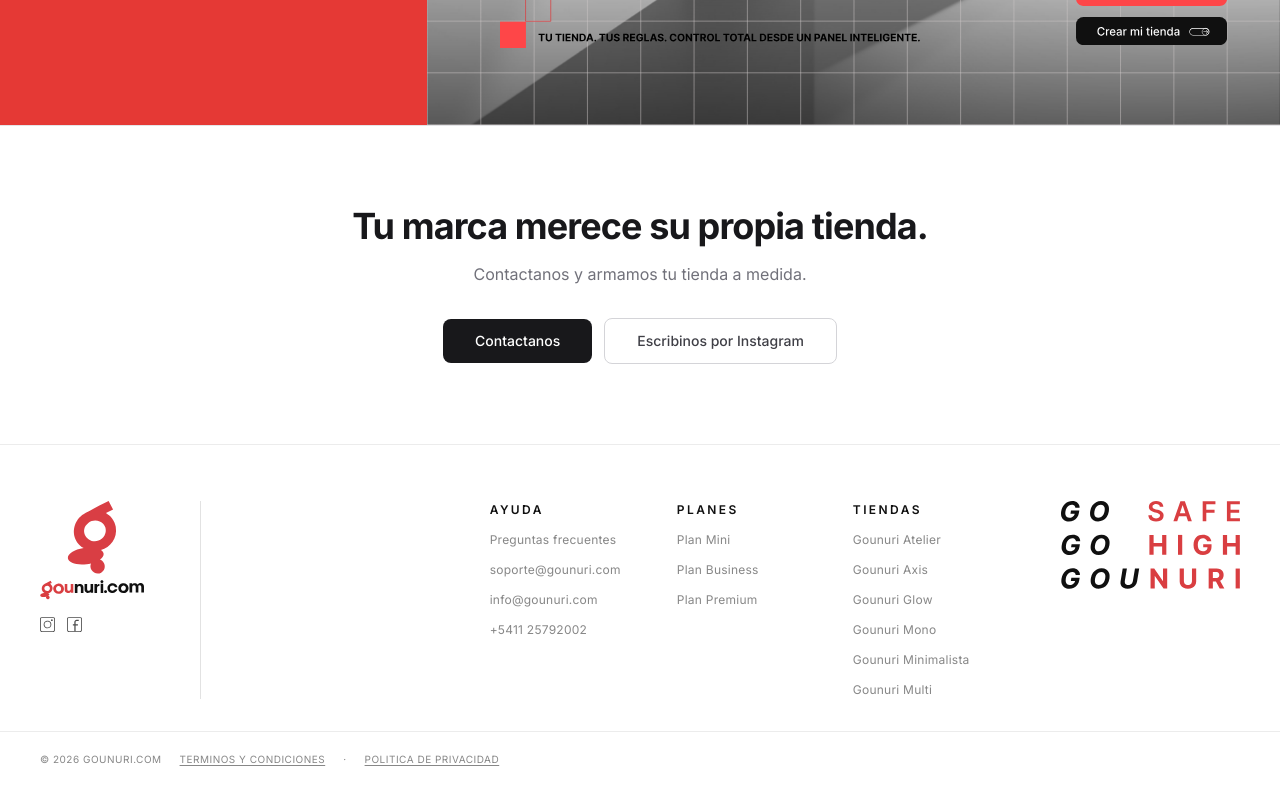
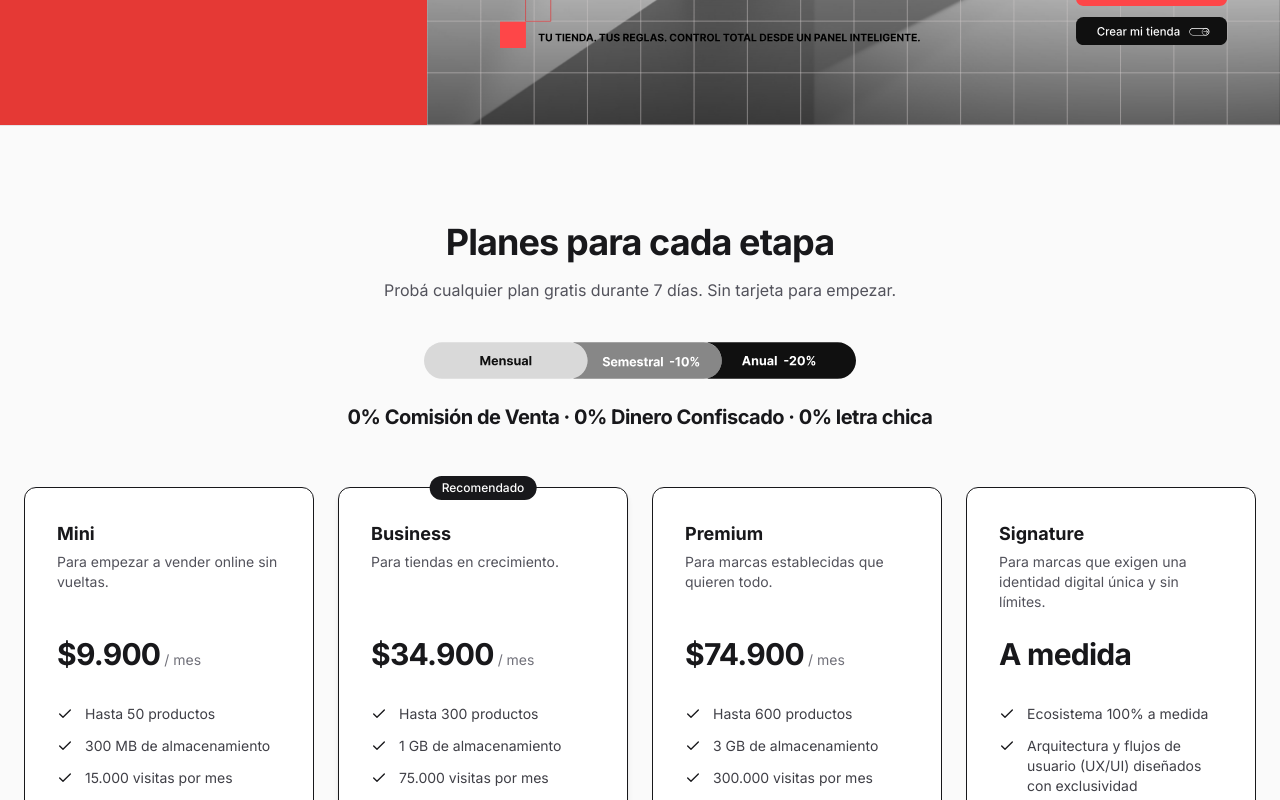
Before and after one commit to DMKo2002/gounuri-web, a Next.js app: page / in a window 1280 px wide. Shown: the part 6940-7740 px from the top of the page. Built offline with nearby package versions, Linux system fonts and the light colour scheme; no server answers.

Commit message:
landing: restaurar sección de Planes (Pricing)

```diff
--- a/src/app/page.tsx
+++ b/src/app/page.tsx
@@ -2,6 +2,7 @@ import Navbar from '@/components/Navbar'
 import Hero from '@/components/Hero'
 import Features from '@/components/Features'
 import ComoFunciona from '@/components/ComoFunciona'
+import Pricing from '@/components/Pricing'
 import CTA from '@/components/CTA'
 import Footer from '@/components/Footer'
 import { TiendaAtelier } from '@/components/tiendas/TiendaAtelier'
@@ -24,6 +25,7 @@ export default function Home() {
       <TiendaMinimalista />
       <TiendaAxis />
       <TiendaBazaar />
+      <Pricing />
       <CTA />
       <Footer />
     </main>
```
